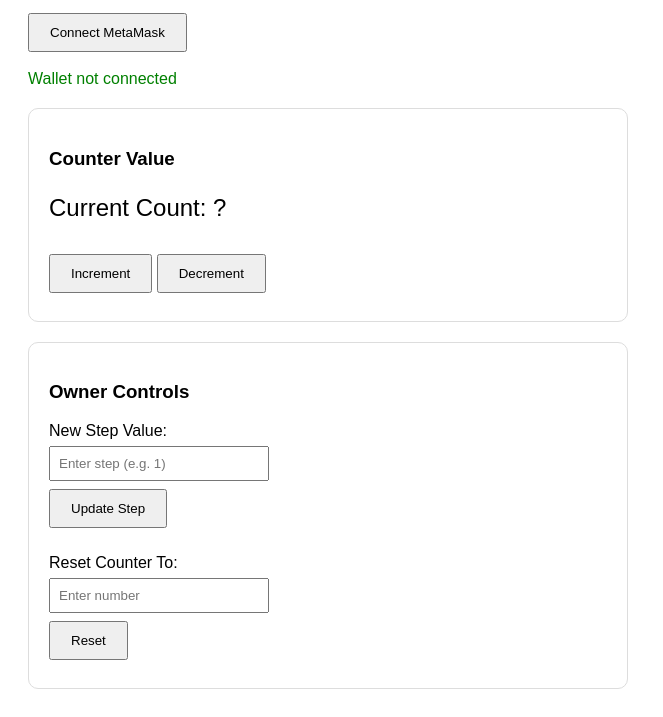
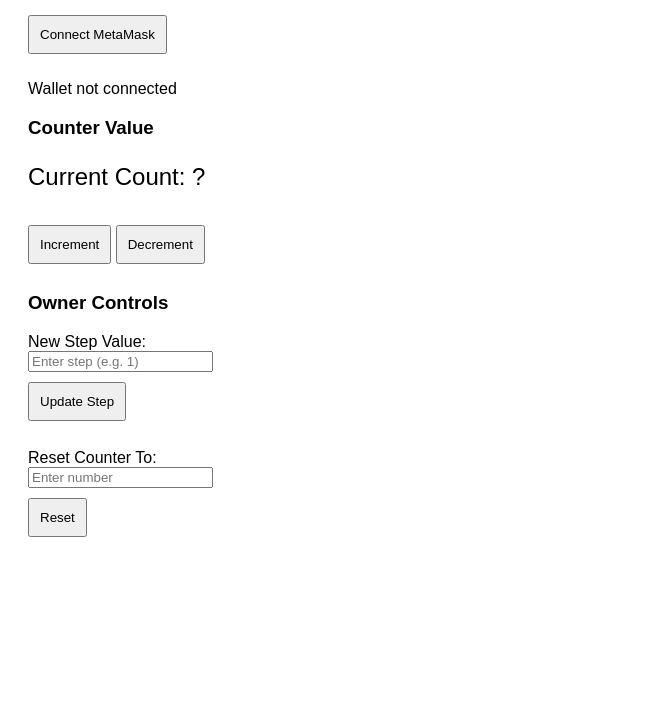
Before and after one commit to Kadeer01/counter2, a plain HTML site: page index.html in a window 1280 px wide. Shown: the part 91-808 px from the top of the page, without its empty margins (0-663 px from the left). Drawn offline with Linux system fonts and the light colour scheme.

Commit message:
Add files via upload

```diff
--- a/index.html
+++ b/index.html
@@ -2,44 +2,20 @@
 <html lang="en">
 <head>
     <meta charset="UTF-8">
-    <title>Counter DApp Test</title>
-    <script src="https://cdn.jsdelivr.net/npm/ethers@5.7.2/dist/ethers.min.js"></script>
+    <title>Counter DApp</title>
+
+    <!-- Load Ethers.js -->
+    <script src="https://cdn.jsdelivr.net/npm/ethers@5.7.2/dist/ethers.umd.min.js"></script>
 
     <style>
-        body {
-            font-family: Arial, sans-serif;
-            padding: 20px;
-            max-width: 600px;
-        }
-
-        button {
-            padding: 10px 20px;
-            margin: 8px 0;
-            cursor: pointer;
-        }
-
-        input {
-            padding: 8px;
-            margin-top: 6px;
-            width: 200px;
-        }
-
-        #status {
-            margin-top: 10px;
-            color: green;
-        }
-
-        .card {
-            border: 1px solid #ddd;
-            border-radius: 10px;
-            padding: 20px;
-            margin-top: 20px;
-        }
+        body { font-family: Arial; padding: 20px; }
+        button { padding: 10px; margin: 10px 0; }
     </style>
 </head>
+
 <body>
 
-<h2>Counter DApp Test</h2>
+<h2>Counter DApp Test 2</h2>
 
 <button onclick="connectWallet()">Connect MetaMask</button>
 <p id="status">Wallet not connected</p>
```
